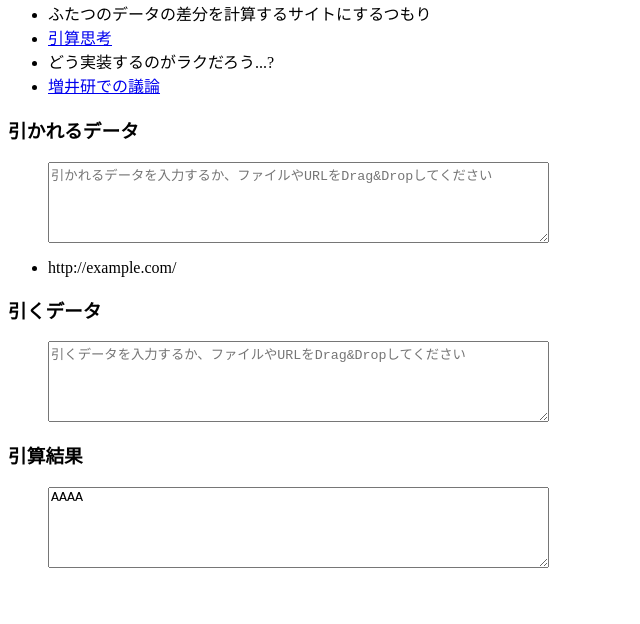
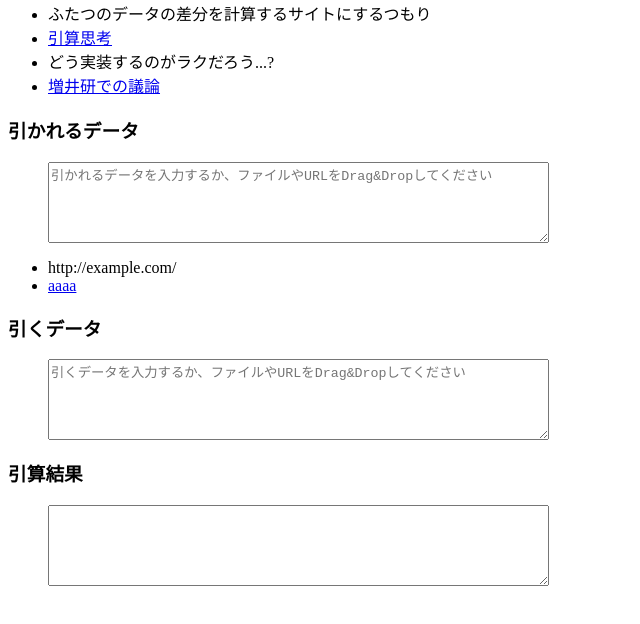
Before and after one commit to masui/Hikizan, a plain HTML site: page index.html in a window 1280 px wide. Shown: the part 74-698 px from the top of the page, without its empty margins (0-640 px from the left). Drawn offline with nearby package versions, Linux system fonts and the light colour scheme.

Commit message:
hikizan.js追加

```diff
--- /dev/null
+++ b/hikizan.js
@@ -0,0 +1,21 @@
+//var difference = document.getElementById('difference')
+var minuend, subtrahend, difference;
+
+function run(){
+    minuend = document.querySelector('#minuend')
+    subtrahend = document.querySelector('#subtrahend')
+    difference = document.querySelector('#difference')
+
+    difference.addEventListener('click',function(){
+	alert(100)
+    })
+
+    var minuendlist = document.getElementById('minuendlist')
+    var li = document.createElement('li')
+    var a = document.createElement('a')
+    a.href = 'http://example.com'
+    a.innerHTML = "aaaa"
+    li.appendChild(a)
+    minuendlist.appendChild(li);
+    //li.remove();
+}
--- a/index.html
+++ b/index.html
@@ -2,6 +2,13 @@
   <head>
     <meta http-equiv="Content-Type" content="text/html; charset=utf-8">
     <title>引算.org</title>
+    <script src="http://ajax.googleapis.com/ajax/libs/jquery/2.0.0/jquery.min.js"></script>
+    <script src="hikizan.js"></script>
+    <script type="text/javascript">
+      $(function() {
+	  run();
+      });
+    </script>
   </head>
   <body>
     <h1>引算サイト</h1>
@@ -18,7 +25,7 @@
       <textarea id="minuend" cols=60 rows=5 placeholder="引かれるデータを入力するか、ファイルやURLをDrag&Dropしてください"></textarea>
     </blockquote>
 
-    <ul>
+    <ul id="minuendlist">
       <li>http://example.com/</li>
     </ul>
 
@@ -33,11 +40,5 @@
     <blockquote>
       <textarea id="difference" cols=60 rows=5></textarea>
     </blockquote>
-
-    <script type="text/javascript">
-      var difference = document.getElementById('difference')
-      difference.value = "AAAA"
-    </script>
-
   </body>
 </html>
```
